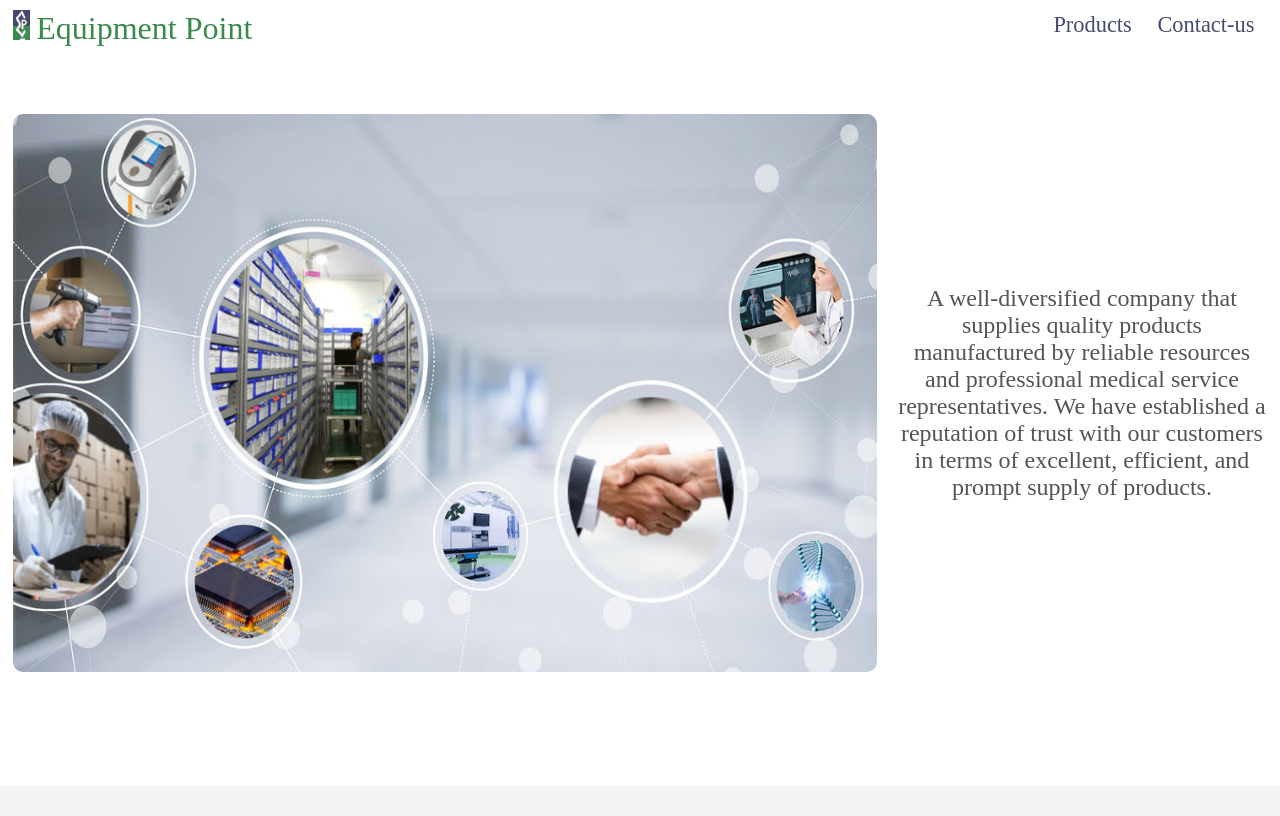
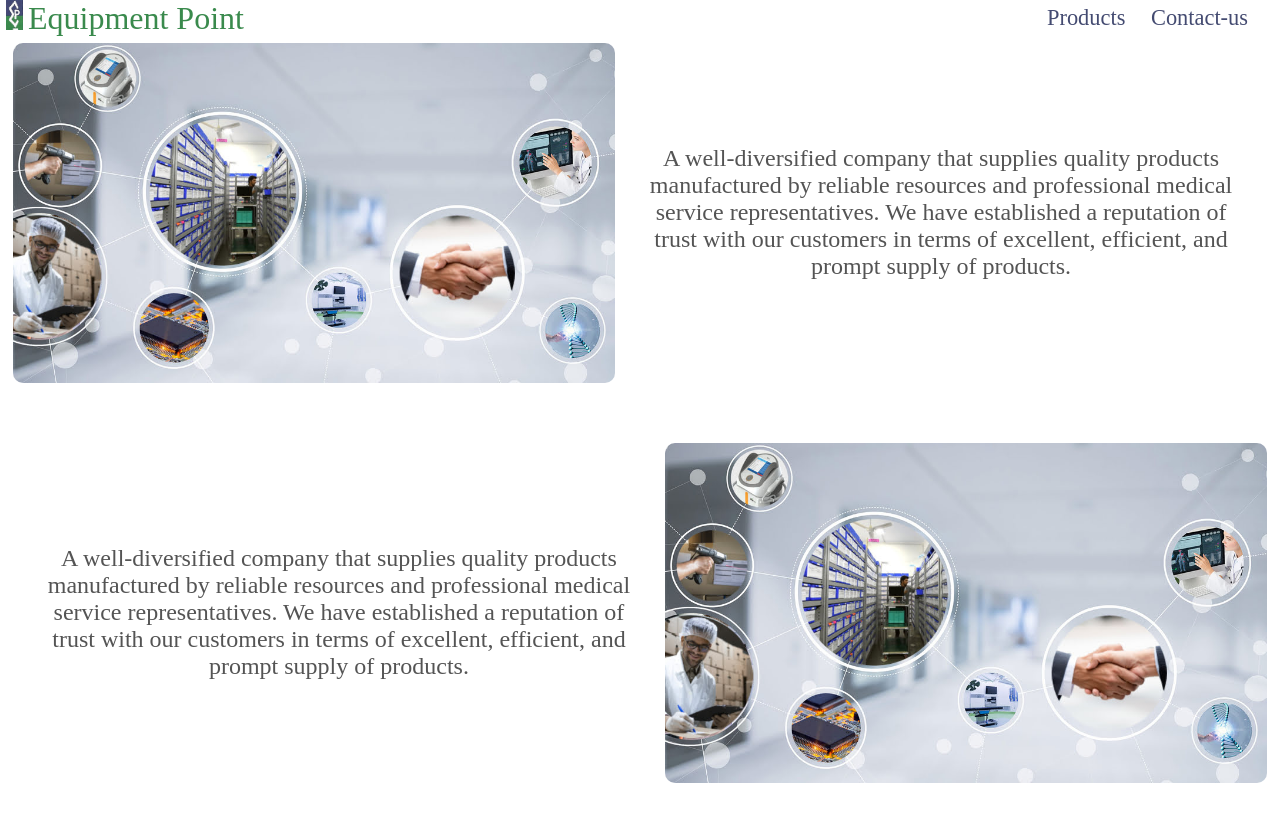
Before and after one commit to hmrs-medical/eqpoint-dev, a React app: page / in a window 1280 px wide. Shown: the top 816 px of the page. Built offline with nearby package versions, Linux system fonts and the light colour scheme; a web font is replaced by a local one.

Commit message:
dual card branch commit

```diff
--- a/src/assets/css/home.css
+++ b/src/assets/css/home.css
@@ -1,30 +1,32 @@
-section{
+section {
   font-family: serif;
   padding: 1%;
 }
-section:nth-child(2n){
+section:nth-child(2n) {
   background-color: rgb(243, 243, 243);
 }
-.section-heading{
+.section-heading {
   font-size: 2rem;
   text-align: center;
   font-family: sans-serif;
   color: #3b436e;
 }
-.subtext{
+.subtext {
   color: rgb(84, 84, 84);
 }
-#intro{
+#intro > div {
   display: flex;
-    margin: 10vh auto;
 }
-#intro-collage{
+#intro {
+  margin-top: 10vh auto;
+}
+#intro-collage {
   display: flex;
   justify-content: center;
   align-items: center;
-    margin-right: 1.5vw;
-    height: 75vh;
-    width: 70%;
+  /* margin-right: 1.5vw; */
+  height: 50vh;
+  width: 50%;
   /* background-color: #3A8A4D;; */
   border-radius: 10px;
 }
@@ -39,9 +41,10 @@ section:nth-child(2n){
     min-width: 7.5vw;
     background-color: white ;
 } */
-#intro-about{
+#intro-about {
   align-self: center;
-    width: 30%;
+  width: 50%;
   font-size: 1.5rem;
   text-align: center;
+  padding: 2%;
 }
--- a/src/assets/css/navbar.css
+++ b/src/assets/css/navbar.css
@@ -1,10 +1,10 @@
-body{
+body {
   margin: 0;
 }
-#navbar{
+#navbar {
   display: flex;
   justify-content: space-between;
-    padding: 1%;
+  padding: 0.5%;
   height: 3vh;
   align-items: center;
   width: 99%;
@@ -12,32 +12,31 @@ body{
   top: 0;
   background-color: white;
 }
-#logo{
+#logo {
   display: flex;
-    align-items: center;
+  /* align-items: center; */
 }
-#company-name{
-    margin-left: 0.5vw;
-    color: #3A8A4D;
+#company-name {
+  margin-left: 0.35vw;
+  color: #3a8a4d;
   font-size: 2rem;
-    font-family: 'Carattere', cursive;
-    padding-top: 1vh;
+  font-family: "Carattere", cursive;
 }
-#nav-items ul{
+#nav-items ul {
   list-style: none;
   display: flex;
 }
 #nav-items ul li {
   margin-right: 2vw;
 }
-.nav-item>a{
+.nav-item > a {
   font-size: 1.4rem;
-    color: #444B71;
-    font-family:  serif
+  color: #444b71;
+  font-family: serif;
 }
-.nav-item:hover{
+.nav-item:hover {
   cursor: pointer;
 }
-.nav-item>a:hover{
-    color: #3A8A4D;
+.nav-item > a:hover {
+  color: #3a8a4d;
 }
--- a/src/components/home.js
+++ b/src/components/home.js
@@ -1,48 +1,82 @@
 // import { Link } from "react-router-dom";
-import '../assets/css/home.css'
-import collage from '../assets/images/medicalEquipments.jpg'
-function Home(){
+import "../assets/css/home.css";
+import collage from "../assets/images/medicalEquipments.jpg";
+function Home() {
   return (
     <div className="home">
       <section id="intro">
+        <div id="first-display">
           <div id="intro-collage">
-                <img style={{borderRadius:'inherit'}} src={collage} height='93%' width='100%' alt='medical equipments collage' />
+            <img
+              style={{ borderRadius: "inherit" }}
+              src={collage}
+              height="85%"
+              width="100%"
+              alt="medical equipments collage"
+            />
             {/* <Link style={{textDecoration:'none',color:'black'}} to='/products'><div>View-Products</div></Link> */}
           </div>
           <div id="intro-about" className="subtext">
-                    A well-diversified company that supplies quality products manufactured by
-                    reliable resources and professional medical service representatives.
-                    We have established a reputation of trust with our customers in terms of excellent,
-                    efficient, and prompt supply of products.
+            A well-diversified company that supplies quality products
+            manufactured by reliable resources and professional medical service
+            representatives. We have established a reputation of trust with our
+            customers in terms of excellent, efficient, and prompt supply of
+            products.
+          </div>
+        </div>
+        <div id="second-display">
+          <div id="intro-about" className="subtext">
+            A well-diversified company that supplies quality products
+            manufactured by reliable resources and professional medical service
+            representatives. We have established a reputation of trust with our
+            customers in terms of excellent, efficient, and prompt supply of
+            products.
+          </div>
+          <div id="intro-collage">
+            <img
+              style={{ borderRadius: "inherit" }}
+              src={collage}
+              height="85%"
+              width="100%"
+              alt="medical equipments collage"
+            />
+            {/* <Link style={{textDecoration:'none',color:'black'}} to='/products'><div>View-Products</div></Link> */}
+          </div>
         </div>
       </section>
       <section id="about">
         <h1 className="section-heading">About us</h1>
-                <div id='about-display'>
-                    <div className='subtext' style={{textAlign:'justify'}}>
-                        Lorem Ipsum is simply dummy text of the printing and typesetting industry.
-                        Lorem Ipsum has been the industry's standard dummy text ever since the 1500s,
-                        when an unknown printer took a galley of type and scrambled it to make a type
-                        specimen book. It has survived not only five centuries, but also the leap into
-                        electronic typesetting, remaining essentially unchanged. It was popularised in
-                        the 1960s with the release of Letraset sheets containing Lorem Ipsum passages,
-                        and more recently with desktop publishing software like Aldus PageMaker including
-                        versions of Lorem Ipsum.It is a long established fact that a reader will be
-                        distracted by the readable content of a page when looking at its layout. The
-                        point of using Lorem Ipsum is that it has a more-or-less normal distribution
-                        of letters, as opposed to using 'Content here, content here', making it look
-                        like readable English. Many desktop publishing packages and web page editors
-                        now use Lorem Ipsum as their default model text, and a search for 'lorem ipsum'
-                        will uncover many web sites still in their infancy. Various versions have evolved
-                        over the years, sometimes by accident, sometimes on purpose (injected humour and the like).</div>
+        <div id="about-display">
+          <div className="subtext" style={{ textAlign: "justify" }}>
+            Lorem Ipsum is simply dummy text of the printing and typesetting
+            industry. Lorem Ipsum has been the industry's standard dummy text
+            ever since the 1500s, when an unknown printer took a galley of type
+            and scrambled it to make a type specimen book. It has survived not
+            only five centuries, but also the leap into electronic typesetting,
+            remaining essentially unchanged. It was popularised in the 1960s
+            with the release of Letraset sheets containing Lorem Ipsum passages,
+            and more recently with desktop publishing software like Aldus
+            PageMaker including versions of Lorem Ipsum.It is a long established
+            fact that a reader will be distracted by the readable content of a
+            page when looking at its layout. The point of using Lorem Ipsum is
+            that it has a more-or-less normal distribution of letters, as
+            opposed to using 'Content here, content here', making it look like
+            readable English. Many desktop publishing packages and web page
+            editors now use Lorem Ipsum as their default model text, and a
+            search for 'lorem ipsum' will uncover many web sites still in their
+            infancy. Various versions have evolved over the years, sometimes by
+            accident, sometimes on purpose (injected humour and the like).
+          </div>
         </div>
       </section>
       <section id="clientel">
-                <h1 className="section-heading">Building relationships based on trust </h1>
-                <div id='clientel-display'></div>
+        <h1 className="section-heading">
+          Building relationships based on trust{" "}
+        </h1>
+        <div id="clientel-display"></div>
       </section>
     </div>
-    )
+  );
 }
 
 export default Home;
```
Lines whose indentation alone changed are shown as unchanged.
